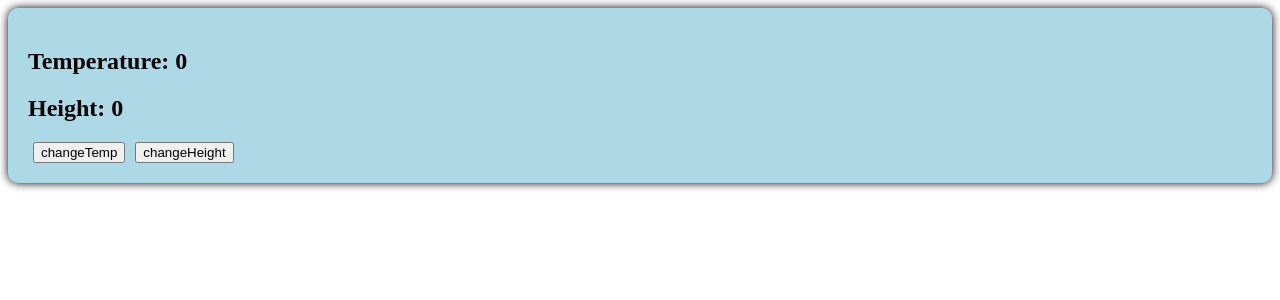
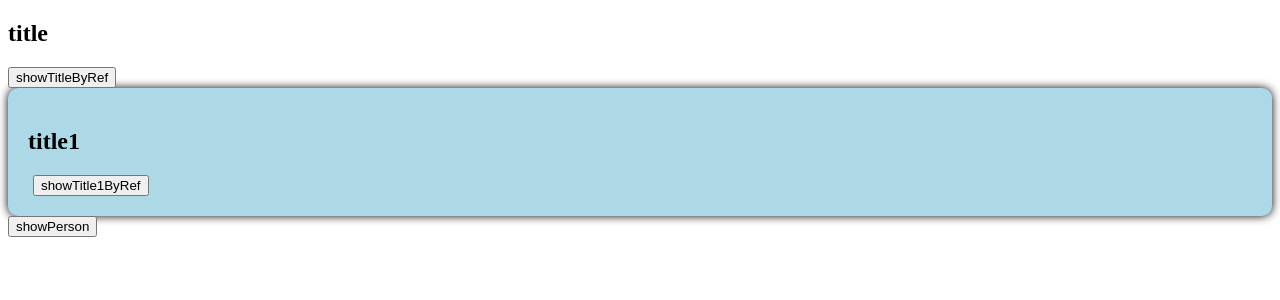
Before and after one commit to KickaStone/hello_vue3, a Vue app: page / in a window 1280 px wide. Shown: the top 300 px of the page. Built offline with nearby package versions, Linux system fonts and the light colour scheme.

Commit message:
P22: ref

```diff
--- a/src/App.vue
+++ b/src/App.vue
@@ -1,13 +1,23 @@
-<script lang="ts">
+<script lang="ts" setup name="App">
   import Person from "./components/Person.vue";
-  export default {
-    name: 'App', // Component name,
-    components:{Person}
+  import {ref} from "vue";
+
+  let title = ref()
+  let person = ref()
+
+  function showLog(){
+    console.log(title.value)
+  }
+
+  function showPerson(){
+    console.log(person.value)
   }
 </script>
 <template>
-  <Person/>
-<!--  <Car/>-->
+  <h2 ref="title">title</h2>
+  <button @click="showLog">showTitleByRef</button>
+  <Person ref='person'/>
+  <button @click="showPerson">showPerson</button>
 </template>
 
 <style scoped>
--- a/src/components/Person.vue
+++ b/src/components/Person.vue
@@ -1,42 +1,27 @@
 <template>
   <div class="person">
-    <h2>Temperature: {{temp}}</h2>
-    <h2>Height: {{height}}</h2>
-    <button @click="changeTemp">changeTemp</button>
-    <button @click="changeHeight">changeHeight</button>
+    <h2 ref="title">title1</h2>
+    <button @click="showLog">showTitle1ByRef</button>
   </div>
 </template>
 
 <script lang="ts" setup>
-  import {ref, watch, watchEffect} from "vue";
+  import {ref} from "vue";
 
-  let temp = ref(0);
-  let height = ref(0);
+  let a = ref(0);
+  let b = ref(1);
+  let c = ref(2);
 
-  function changeTemp() {
-    temp.value  += 10;
+  let title = ref()
+  let person = ref()
+  function showLog(){
+    console.log(title.value);
   }
 
-  function changeHeight() {
-    height.value += 10;
-  }
-
-  // watch([temp, height], (value)=>{
-  //   // get latest temperature and height
-  //   let [newTemp, newHeight] = value;
-  //   console.log(newTemp, newHeight);
-  //   if(newTemp >= 60 || newHeight >= 80){
-  //     console.log('Send a request to server....');
-  //   }
-  // })
-  watchEffect(() => {
-    if(temp.value > 60 || height.value > 80){
-      console.log('Send a request to server....')
-    }
-  })
+  defineExpose({a, b});
 </script>
 
-<style lang="css">
+<style lang="css" scoped>
 .person{
   background-color: lightblue;
   box-shadow: 0 0 10px;
```
